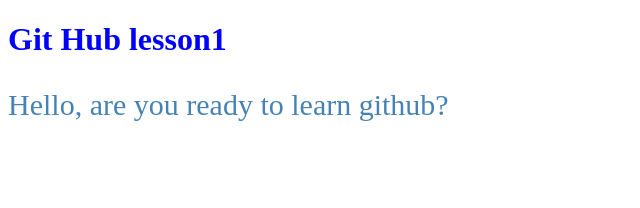
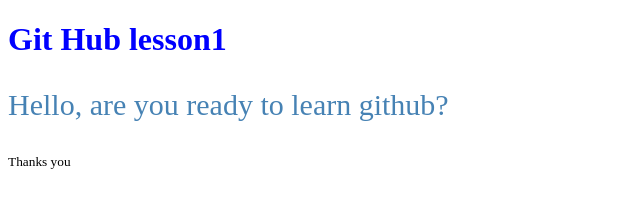
Before and after one commit to kaung8229/githublesson1, a plain HTML site: page index.html in a window 1280 px wide. Shown: the full height of the page, 0-640 px from the left. Drawn offline with Linux system fonts and the light colour scheme.

Commit message:
M from localPC index.html

```diff
--- a/index.html
+++ b/index.html
@@ -15,5 +15,6 @@
     <body>
         <h1>Git Hub lesson1</h1>
         <p>Hello, are you ready to learn github?</p>
+        <small>Thanks you</small>
     </body>
 </html>
```
